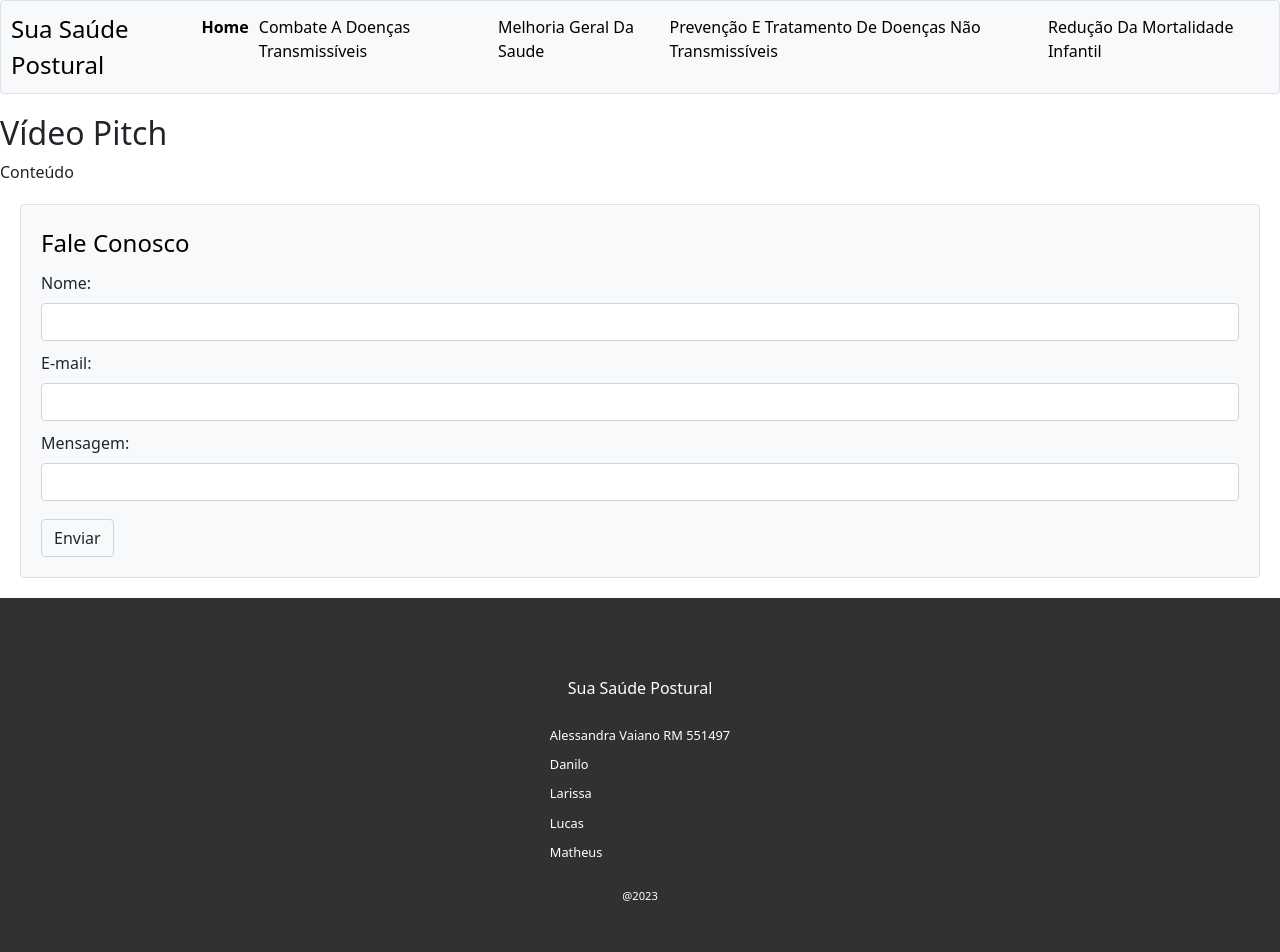
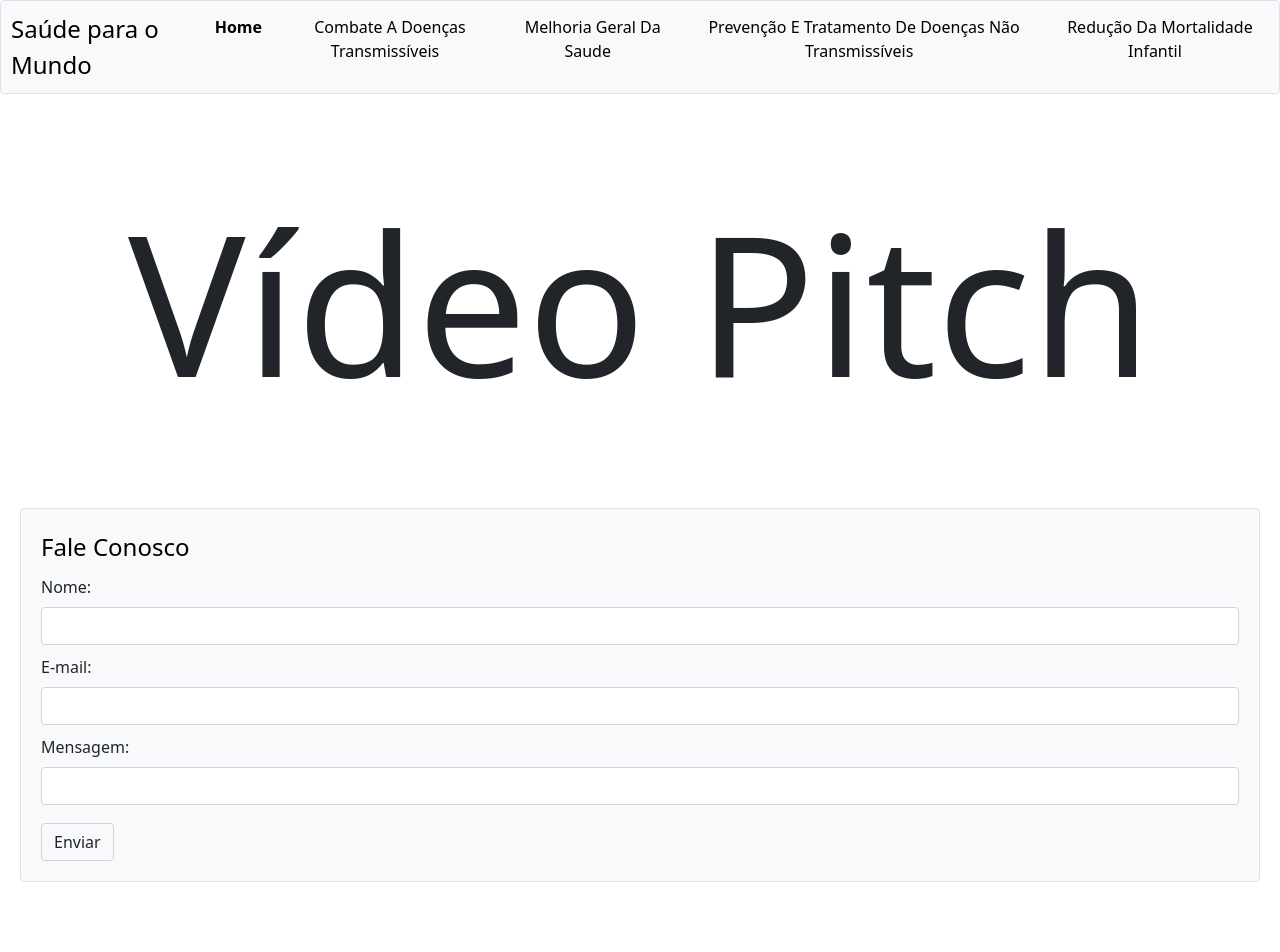
Before and after one commit to Grupo-FiapOn/Global_Solutions2, a React (Create React App) app: page / in a window 1280 px wide. Shown: the top 952 px of the page. Built offline with nearby package versions, Linux system fonts and the light colour scheme.

Commit message:
Footer, Header, Ajustes finos gerais e nomes e RMs

```diff
--- a/package.json
+++ b/package.json
@@ -14,7 +14,8 @@
     "react-dom": "^18.2.0",
     "react-hook-form": "^7.48.2",
     "react-router-dom": "^6.19.0",
-    "react-scripts": "5.0.1",
+    "react-scripts": "^5.0.1",
+    "react-youtube": "^10.1.0",
     "reactstrap": "^9.2.1",
     "web-vitals": "^2.1.4",
     "yup": "^1.3.2"
--- a/src/App.js
+++ b/src/App.js
@@ -36,10 +36,8 @@ function App() {
           <Route path='/ReducaoDaMortalidadeInfantil'element={<ReducaoDaMortalidadeInfantil/>}/>
         </Routes>
 
-        <Footer/>
-
-      {/*<img src={nomedaimagem} alt='descrição da imagem' /> */}
       </div>
+    <Footer/> {}
     </BrowserRouter>
 
   );
--- a/src/components/Footer.js
+++ b/src/components/Footer.js
@@ -5,14 +5,13 @@ function Footer(){
     return (
     <div className="Footer">
       <nav className="titulo">
-        <p>Sua Saúde Postural</p>
-
-        <ul className="lista">
+          <p>Saúde para o Mundo</p>
+          <ul className="lista">
           <li className="integrante">Alessandra Vaiano RM 551497</li>
-          <li className="integrante">Danilo</li>
-          <li className="integrante">Larissa</li>
-          <li className="integrante">Lucas</li>
-          <li className="integrante">Matheus</li>
+          <li className="integrante">Danilo Yoshihara RM 98736</li>
+          <li className="integrante">Larissa Torres RM 99298 </li>
+          <li className="integrante">Lucas Duda RM 99442 </li>
+          <li className="integrante">Matheus Zornig RM 99442</li>
         </ul>
 
         <p className="ano">@2023</p>
--- a/src/components/Home.js
+++ b/src/components/Home.js
@@ -2,8 +2,8 @@
 //import nomedaimagem from "./../imagens/nomedaimagem.png
 import '../css/styles.css'
 
-import { useState } from "react";
-import { useForm } from "react-hook-form";
+import { useState } from "react"
+import { useForm } from "react-hook-form"
 import {yupResolver} from "@hookform/resolvers/yup"
 import * as yup from "yup"
 
@@ -46,12 +46,8 @@ function salvarEmLocalStorage(dados) {
 
     return(
         <div>
-            <div className="Home">
-                <h2>Vídeo Pitch</h2>
-                <p>Conteúdo</p>
-                {/*para inserir a imagem:
-                <img src={nomedaimagem} alt='descrição da imagem' />
-                obs: a imagem precisa estar dentro da pasta imagens*/}
+            <div className="VideoPitch">
+                <div className="VideoPitch">Vídeo Pitch</div>
             </div>
 
             <div className="Formulario">
--- a/src/components/Menu.js
+++ b/src/components/Menu.js
@@ -2,7 +2,6 @@
 import '../css/styles.css'
 import {Link, NavLink, useLocation} from 'react-router-dom';
 import React, {useState, useEffect} from 'react';
-
 
 function Menu(){
     const [collapsed, setCollapsed] = useState(true);
@@ -22,7 +21,7 @@ function Menu(){
     return (
         <div className="Menu">
           <nav className="menu">
-            <div className="title">Sua Saúde Postural</div>
+            <div className="title">Saúde para o Mundo</div>
             <ul className="lista">
               <li>
                 <NavLink className={`link ${activeLink === '/' ? 'bold-link' : ''}`} to="/"
--- a/src/css/styles.css
+++ b/src/css/styles.css
@@ -47,6 +47,7 @@
     display: flex;
     justify-content: space-between;
     align-items: center;
+    vertical-align: middle;
     justify-items: center;
  }
 
@@ -58,6 +59,8 @@
 .Menu .lista {
     display: flex;
     list-style: none;
+    text-align: center;
+    vertical-align: middle;
     padding: 0;
  }
 
@@ -152,12 +155,23 @@
     height: 25vh;
 
 }
+/* .Footer {
 
+
+    display: flex;
+    align-items:center;
+    justify-content: center;
+    align-items:baseline;
+    justify-content: center;
+} */
 .Footer .titulo {
+    position: absolute;
+    display:flex;
     font-size: 1em;
     background: #313131;
     color: white;
-    height: 50vh;
+    width: 100%;
+    margin-top: 5em;
     display: flex;
     flex-direction: column;
     align-items: center;
@@ -175,7 +189,6 @@
     color: #fff;
     font-size: 0.8em;
     margin: 10px 0;
-    /* Adicionado espaçamento vertical */
     justify-content: center;
 }
 
@@ -183,6 +196,15 @@
     font-size: 0.7em;
 }
 
+.VideoPitch {
+    font-size: 3.5em;
+    display: flex;
+    flex-direction: column;
+    align-items: center;
+    justify-content: center;
+    padding: 20px;
+}
+
 .CombateADoencasTransmissiveis {
 
 }
```
Also changed, not shown: 1 other file (tests, documents, lock files or other folders).
